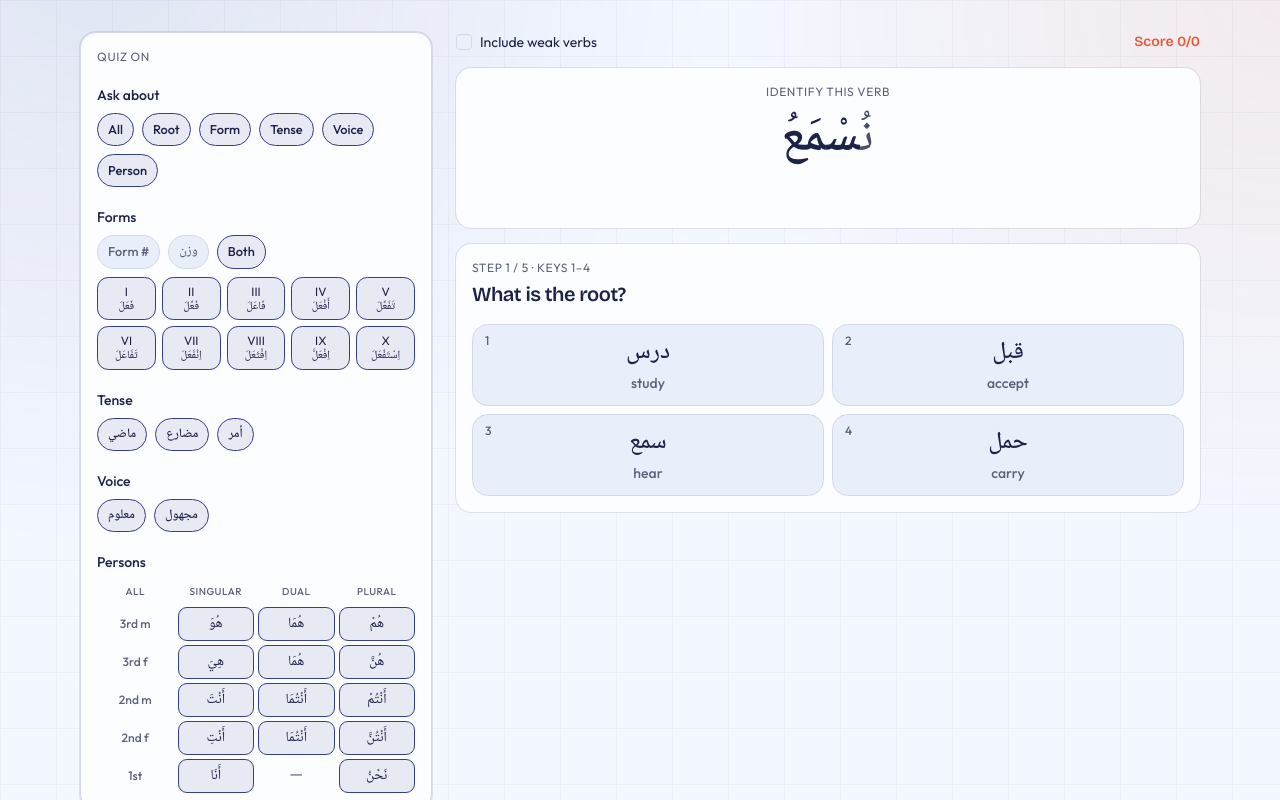
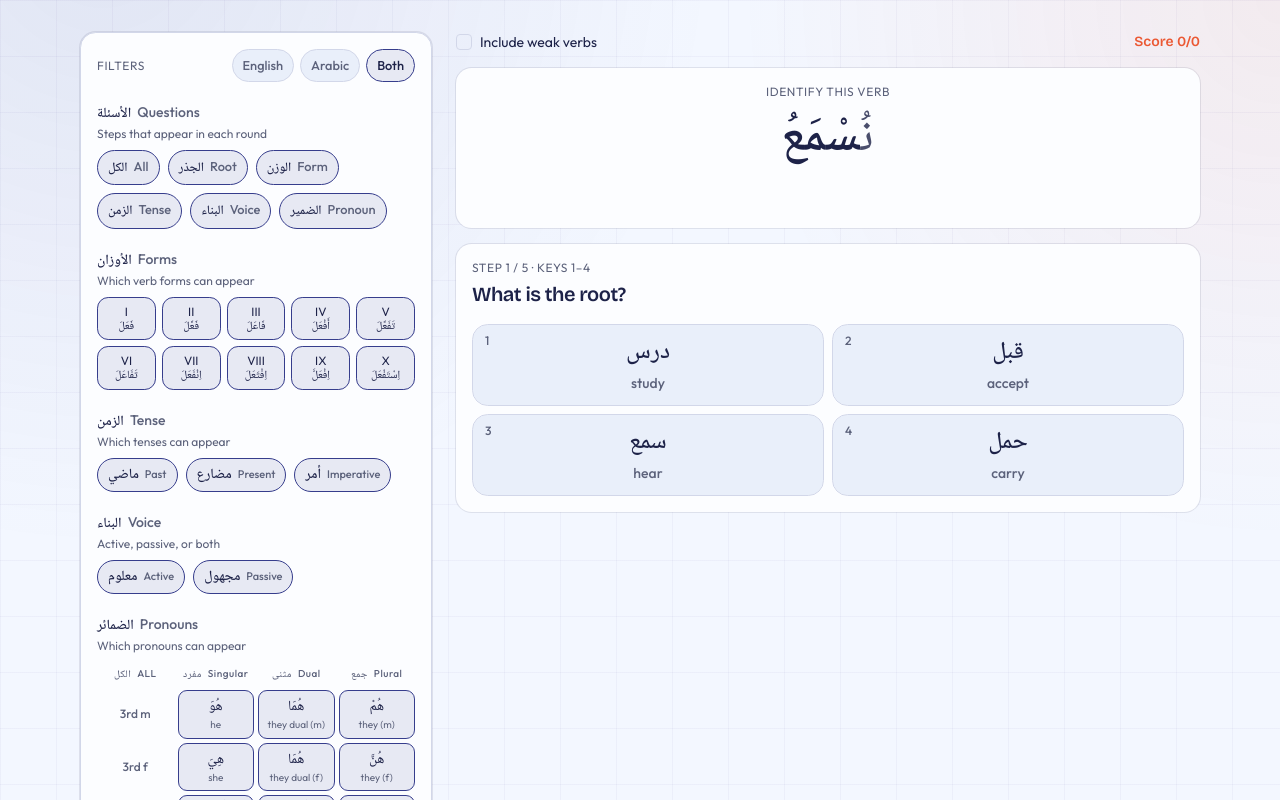
Before and after one commit to sbakht/sarf, a Next.js app: page /quiz in a window 1280 px wide. Shown: the top 800 px of the page. Built offline with nearby package versions, Linux system fonts and the light colour scheme.

Commit message:
Make quiz filters one collapsible panel with clearer EN/AR labels.
Co-authored-by: Cursor <cursoragent@cursor.com>

```diff
--- a/app/quiz/QuizFilters.tsx
+++ b/app/quiz/QuizFilters.tsx
@@ -1,6 +1,7 @@
 "use client";
 
-import type { ReactNode } from "react";
+import { useState, type ReactNode } from "react";
+import { ChevronDown } from "lucide-react";
 import { Chip } from "./Chip";
 import {
   ALL_FORMS,
@@ -10,7 +11,6 @@ import {
   TABLE_ROWS,
   TENSE_LABEL,
   linkedPersons,
-  personQuizEnglish,
   type FormId,
   type LabelMode,
   type PersonId,
@@ -20,28 +20,158 @@ import {
 } from "@/lib/sarf";
 import { cn } from "@/lib/utils";
 
-const QUESTION_CHIPS: { id: QuestionId; label: string }[] = [
-  { id: "root", label: "Root" },
-  { id: "form", label: "Form" },
-  { id: "tense", label: "Tense" },
-  { id: "voice", label: "Voice" },
-  { id: "person", label: "Person" },
+const QUESTION_CHIPS: {
+  id: QuestionId;
+  english: string;
+  arabic: string;
+}[] = [
+  { id: "root", english: "Root", arabic: "الجذر" },
+  { id: "form", english: "Form", arabic: "الوزن" },
+  { id: "tense", english: "Tense", arabic: "الزمن" },
+  { id: "voice", english: "Voice", arabic: "البناء" },
+  { id: "person", english: "Pronoun", arabic: "الضمير" },
 ];
 
-const VOICE_CHIPS: { id: Voice; label: string }[] = [
-  { id: "active", label: "معلوم" },
-  { id: "passive", label: "مجهول" },
+const TENSE_EN: Record<Tense, string> = {
+  past: "Past",
+  present: "Present",
+  imperative: "Imperative",
+};
+
+const VOICE_EN: Record<Voice, string> = {
+  active: "Active",
+  passive: "Passive",
+};
+
+const VOICE_AR: Record<Voice, string> = {
+  active: "معلوم",
+  passive: "مجهول",
+};
+
+const COLS: { english: string; arabic: string }[] = [
+  { english: "Singular", arabic: "مفرد" },
+  { english: "Dual", arabic: "مثنى" },
+  { english: "Plural", arabic: "جمع" },
 ];
 
-const COLS = ["Singular", "Dual", "Plural"] as const;
+/** Filter-grid English — keep dual 2nd person gender-specific; quiz answers still use personQuizEnglish. */
+function personFilterEnglish(id: PersonId): string {
+  if (id === "antuma_m") return "you dual (m)";
+  if (id === "antuma_f") return "you dual (f)";
+  return PERSON_BY_ID[id].english;
+}
 
-function Field({ label, children }: { label: string; children: ReactNode }) {
+function showEnglish(mode: LabelMode): boolean {
+  return mode === "form" || mode === "both";
+}
+
+function showArabic(mode: LabelMode): boolean {
+  return mode === "wazn" || mode === "both";
+}
+
+function ModeText({
+  mode,
+  english,
+  arabic,
+  className,
+}: {
+  mode: LabelMode;
+  english: string;
+  arabic: string;
+  className?: string;
+}) {
+  const en = showEnglish(mode);
+  const ar = showArabic(mode);
+
+  if (en && ar) {
+    return (
+      <span
+        className={cn(
+          "inline-flex flex-wrap items-baseline gap-x-1.5 gap-y-0.5",
+          className,
+        )}
+      >
+        <span dir="rtl" className="font-arabic">
+          {arabic}
+        </span>
+        <span className="text-muted-foreground">{english}</span>
+      </span>
+    );
+  }
+
+  if (ar) {
+    return (
+      <span dir="rtl" className={cn("font-arabic", className)}>
+        {arabic}
+      </span>
+    );
+  }
+
+  return <span className={className}>{english}</span>;
+}
+
+function Field({
+  mode,
+  english,
+  arabic,
+  subtitle,
+  children,
+}: {
+  mode: LabelMode;
+  english: string;
+  arabic: string;
+  subtitle?: string;
+  children: ReactNode;
+}) {
   return (
-    <div>
-      <p className="mb-2 text-sm font-medium">{label}</p>
+    <div className="flex flex-col gap-2">
+      <div>
+        <p className="text-sm font-medium">
+          <ModeText mode={mode} english={english} arabic={arabic} />
+        </p>
+        {subtitle ? (
+          <p className="mt-0.5 text-xs text-muted-foreground">{subtitle}</p>
+        ) : null}
+      </div>
       {children}
     </div>
   );
+}
+
+function BilingualLabel({
+  mode,
+  english,
+  arabic,
+  arabicClassName,
+}: {
+  mode: LabelMode;
+  english: string;
+  arabic: string;
+  arabicClassName?: string;
+}) {
+  const en = showEnglish(mode);
+  const ar = showArabic(mode);
+
+  if (en && ar) {
+    return (
+      <span className="inline-flex items-baseline gap-1.5 leading-none">
+        <span dir="rtl" className={cn("font-arabic text-sm", arabicClassName)}>
+          {arabic}
+        </span>
+        <span className="text-[11px] text-muted-foreground">{english}</span>
+      </span>
+    );
+  }
+
+  if (ar) {
+    return (
+      <span dir="rtl" className={cn("font-arabic", arabicClassName)}>
+        {arabic}
+      </span>
+    );
+  }
+
+  return <span>{english}</span>;
 }
 
 export function QuizFilters({
@@ -60,6 +190,8 @@ export function QuizFilters({
   onTogglePersonSet,
   onSelectAllQuestions,
   onSelectAllPersons,
+  collapsible = false,
+  summary,
 }: {
   labelMode: LabelMode;
   enabledQuestions: QuestionId[];
@@ -76,22 +208,54 @@ export function QuizFilters({
   onTogglePersonSet: (persons: PersonId[]) => void;
   onSelectAllQuestions: () => void;
   onSelectAllPersons: () => void;
+  /** Mobile: one card that expands/collapses. */
+  collapsible?: boolean;
+  summary?: string;
 }) {
-  return (
-    <aside
-      data-quiz-filters
-      className="flex flex-col gap-5 rounded-xl border border-border bg-card p-4 ring-1 ring-foreground/10 lg:sticky lg:top-20 lg:self-start"
+  const [open, setOpen] = useState(!collapsible);
+  const showBody = !collapsible || open;
+
+  const labelToggle = (
+    <div
+      className="flex flex-wrap justify-end gap-1.5"
+      role="group"
+      aria-label="Filter labels"
     >
-      <p className="text-xs uppercase tracking-wider text-muted-foreground">
-        Quiz on
-      </p>
-      <Field label="Ask about">
+      <Chip
+        selected={labelMode === "form"}
+        onClick={() => onLabelModeChange("form")}
+      >
+        English
+      </Chip>
+      <Chip
+        selected={labelMode === "wazn"}
+        onClick={() => onLabelModeChange("wazn")}
+      >
+        Arabic
+      </Chip>
+      <Chip
+        selected={labelMode === "both"}
+        onClick={() => onLabelModeChange("both")}
+      >
+        Both
+      </Chip>
+    </div>
+  );
+
+  const fields = (
+    <>
+      <Field
+        mode={labelMode}
+        english="Questions"
+        arabic="الأسئلة"
+        subtitle="Steps that appear in each round"
+      >
         <div className="flex flex-wrap gap-2">
           <Chip
             selected={enabledQuestions.length === ALL_QUESTIONS.length}
             onClick={onSelectAllQuestions}
           >
-            All
+            <ModeText mode={labelMode} english="All" arabic="الكل" />
           </Chip>
           {QUESTION_CHIPS.map((question) => (
             <Chip
@@ -99,37 +263,22 @@ export function QuizFilters({
               selected={enabledQuestions.includes(question.id)}
               onClick={() => onToggleQuestion(question.id)}
             >
-              {question.label}
+              <ModeText
+                mode={labelMode}
+                english={question.english}
+                arabic={question.arabic}
+              />
             </Chip>
           ))}
         </div>
       </Field>
-      <Field label="Forms">
-        <div className="flex flex-wrap gap-2">
-          <Chip
-            selected={labelMode === "form"}
-            onClick={() => onLabelModeChange("form")}
-          >
-            Form #
-          </Chip>
-          <Chip
-            selected={labelMode === "wazn"}
-            onClick={() => onLabelModeChange("wazn")}
-            title="Show ف ع ل patterns"
-          >
-            <span dir="rtl" className="font-arabic">
-              وزن
-            </span>
-          </Chip>
-          <Chip
-            selected={labelMode === "both"}
-            onClick={() => onLabelModeChange("both")}
-            title="Show Form number and ف ع ل pattern"
-          >
-            Both
-          </Chip>
-        </div>
-        <div className="mt-2 grid grid-cols-5 gap-1.5">
+      <Field
+        mode={labelMode}
+        english="Forms"
+        arabic="الأوزان"
+        subtitle="Which verb forms can appear"
+      >
+        <div className="grid grid-cols-5 gap-1.5">
           {ALL_FORMS.map((form) => {
             const meta = FORM_BY_ID[form];
             const selected = enabledForms.includes(form);
@@ -137,7 +286,13 @@ export function QuizFilters({
               <button
                 key={form}
                 type="button"
-                title={meta.waznPast}
+                title={
+                  labelMode === "form"
+                    ? `Form ${meta.roman}`
+                    : labelMode === "wazn"
+                      ? meta.waznPast
+                      : `Form ${meta.roman} · ${meta.waznPast}`
+                }
                 onClick={() => onToggleForm(form)}
                 className={cn(
                   "flex flex-col items-center justify-center rounded-lg border px-1 py-1.5 text-xs",
@@ -146,8 +301,8 @@ export function QuizFilters({
                     : "border-border bg-muted text-muted-foreground",
                 )}
               >
-                {meta.roman}
-                {labelMode !== "form" ? (
+                {showEnglish(labelMode) ? meta.roman : null}
+                {showArabic(labelMode) ? (
                   <span
                     dir="rtl"
                     className="font-arabic text-[11px] leading-tight"
@@ -160,7 +315,12 @@ export function QuizFilters({
           })}
         </div>
       </Field>
-      <Field label="Tense">
+      <Field
+        mode={labelMode}
+        english="Tense"
+        arabic="الزمن"
+        subtitle="Which tenses can appear"
+      >
         <div className="flex flex-wrap gap-2">
           {(["past", "present", "imperative"] as Tense[]).map((tense) => (
             <Chip
@@ -168,42 +328,115 @@ export function QuizFilters({
               selected={enabledTenses.includes(tense)}
               onClick={() => onToggleTense(tense)}
             >
-              <span className="font-arabic">{TENSE_LABEL[tense]}</span>
+              <BilingualLabel
+                mode={labelMode}
+                english={TENSE_EN[tense]}
+                arabic={TENSE_LABEL[tense]}
+              />
             </Chip>
           ))}
         </div>
       </Field>
-      <Field label="Voice">
+      <Field
+        mode={labelMode}
+        english="Voice"
+        arabic="البناء"
+        subtitle="Active, passive, or both"
+      >
         <div className="flex flex-wrap gap-2">
-          {VOICE_CHIPS.map((voice) => (
+          {(["active", "passive"] as Voice[]).map((voice) => (
             <Chip
-              key={voice.id}
-              selected={enabledVoices.includes(voice.id)}
-              onClick={() => onToggleVoice(voice.id)}
+              key={voice}
+              selected={enabledVoices.includes(voice)}
+              onClick={() => onToggleVoice(voice)}
             >
-              <span className="font-arabic">{voice.label}</span>
+              <BilingualLabel
+                mode={labelMode}
+                english={VOICE_EN[voice]}
+                arabic={VOICE_AR[voice]}
+              />
             </Chip>
           ))}
         </div>
       </Field>
-      <Field label="Persons">
+      <Field
+        mode={labelMode}
+        english="Pronouns"
+        arabic="الضمائر"
+        subtitle="Which pronouns can appear"
+      >
         <PronounGrid
+          labelMode={labelMode}
           enabled={enabledPersons}
           onToggle={onTogglePerson}
           onToggleSet={onTogglePersonSet}
           onSelectAll={onSelectAllPersons}
         />
       </Field>
+    </>
+  );
+
+  return (
+    <aside
+      data-quiz-filters
+      className={cn(
+        "flex flex-col rounded-xl border border-border bg-card ring-1 ring-foreground/10",
+        collapsible ? "gap-0" : "gap-5 p-4 lg:sticky lg:top-20 lg:self-start",
+      )}
+    >
+      {collapsible ? (
+        <button
+          type="button"
+          aria-expanded={open}
+          onClick={() => setOpen((value) => !value)}
+          className="flex w-full items-start gap-3 px-4 py-3 text-start"
+        >
+          <div className="min-w-0 flex-1">
+            <p className="text-xs font-medium uppercase tracking-wider text-muted-foreground">
+              Filters
+            </p>
+            {summary && !open ? (
+              <p className="mt-0.5 truncate text-sm text-foreground">
+                {summary}
+              </p>
+            ) : null}
+          </div>
+          <ChevronDown
+            className={cn(
+              "mt-0.5 size-5 shrink-0 text-muted-foreground transition",
+              open && "rotate-180",
+            )}
+          />
+        </button>
+      ) : (
+        <div className="flex flex-wrap items-center justify-between gap-2">
+          <p className="text-xs uppercase tracking-wider text-muted-foreground">
+            Filters
+          </p>
+          {labelToggle}
+        </div>
+      )}
+
+      {showBody ? (
+        <div
+          className={cn("flex flex-col gap-5", collapsible && "px-4 pt-1 pb-4")}
+        >
+          {collapsible ? labelToggle : null}
+          {fields}
+        </div>
+      ) : null}
     </aside>
   );
 }
 
 function PronounGrid({
+  labelMode,
   enabled,
   onToggle,
   onToggleSet,
   onSelectAll,
 }: {
+  labelMode: LabelMode;
   enabled: PersonId[];
   onToggle: (person: PersonId) => void;
   onToggleSet: (persons: PersonId[]) => void;
@@ -216,14 +449,18 @@ function PronounGrid({
         className="p-1 text-[10px] font-medium uppercase tracking-wider text-muted-foreground hover:text-foreground"
         onClick={onSelectAll}
       >
-        All
+        <ModeText mode={labelMode} english="All" arabic="الكل" />
       </button>
       {COLS.map((col) => (
         <p
-          key={col}
-          className="p-1 text-[10px] font-medium uppercase tracking-wider text-muted-foreground"
+          key={col.english}
+          className="p-1 text-[10px] font-medium tracking-wider text-muted-foreground"
         >
-          {col}
+          <ModeText
+            mode={labelMode}
+            english={col.english}
+            arabic={col.arabic}
+          />
         </p>
       ))}
       {TABLE_ROWS.map((row) => {
@@ -235,6 +472,7 @@ function PronounGrid({
             label={row.label}
             ids={row.cells}
             cells={cells}
+            labelMode={labelMode}
             enabled={enabled}
             onToggle={onToggle}
             onToggleSet={onToggleSet}
@@ -249,6 +487,7 @@ function Row({
   label,
   ids,
   cells,
+  labelMode,
   enabled,
   onToggle,
   onToggleSet,
@@ -256,6 +495,7 @@ function Row({
   label: string;
   ids: PersonId[];
   cells: (PersonId | null)[];
+  labelMode: LabelMode;
   enabled: PersonId[];
   onToggle: (person: PersonId) => void;
   onToggleSet: (persons: PersonId[]) => void;
@@ -274,16 +514,25 @@ function Row({
           <button
             key={id}
             type="button"
-            title={personQuizEnglish(id)}
+            title={`${PERSON_BY_ID[id].arabic} · ${personFilterEnglish(id)}`}
             onClick={() => onToggle(id)}
             className={cn(
-              "w-full rounded-md border px-1 py-1.5 font-arabic text-sm",
+              "flex w-full flex-col items-center justify-center gap-0.5 rounded-md border px-1 py-1.5 text-xs leading-tight",
               linkedPersons(id).every((person) => enabled.includes(person))
                 ? "border-primary bg-primary/10"
                 : "border-transparent bg-muted text-muted-foreground",
             )}
           >
-            {PERSON_BY_ID[id].arabic}
+            {showArabic(labelMode) ? (
+              <span dir="rtl" className="font-arabic text-sm">
+                {PERSON_BY_ID[id].arabic}
+              </span>
+            ) : null}
+            {showEnglish(labelMode) ? (
+              <span className="text-[10px] text-muted-foreground">
+                {personFilterEnglish(id)}
+              </span>
+            ) : null}
           </button>
         ) : (
           <p key={index} className="p-0.5 text-muted-foreground">
```
Also changed, not shown: 1 other file (tests, documents, lock files or other folders).
